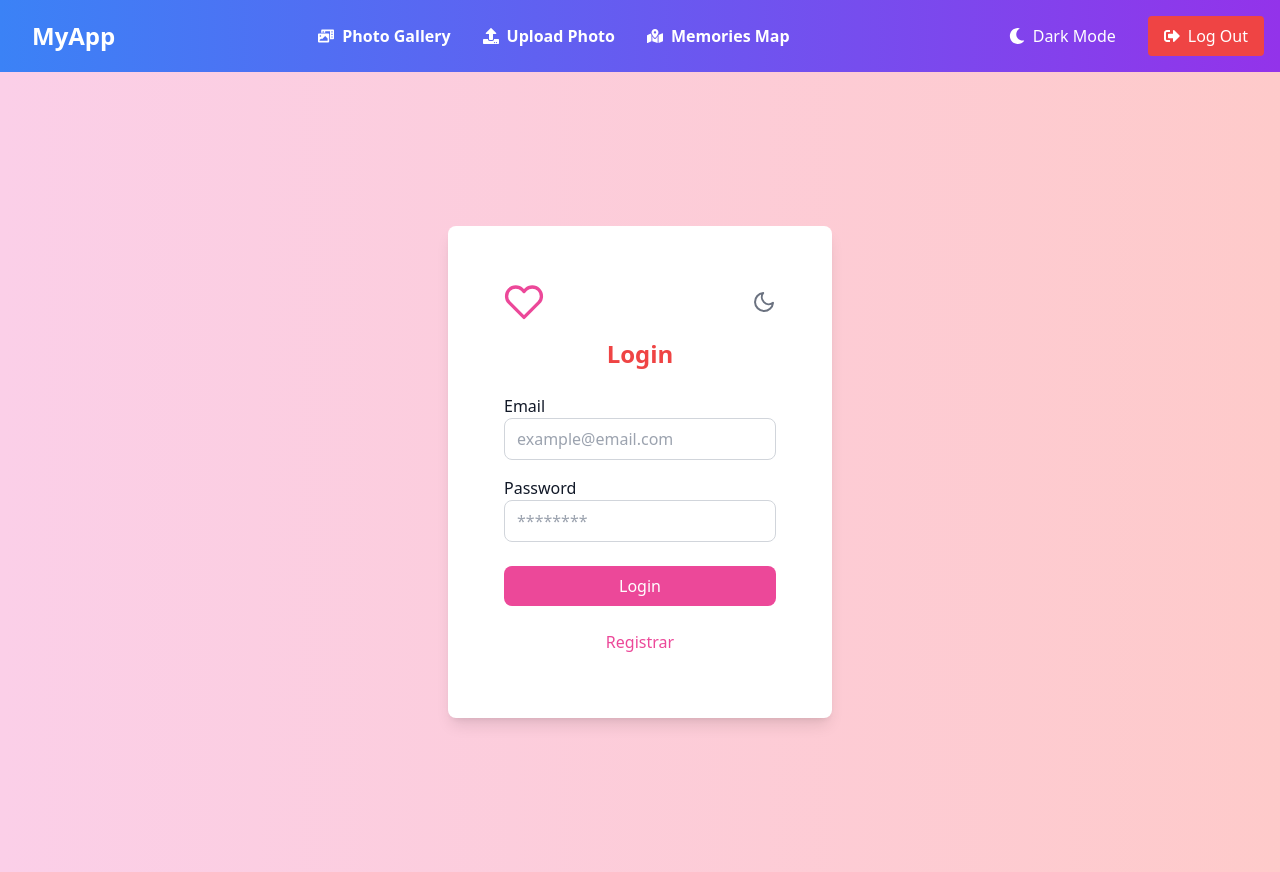
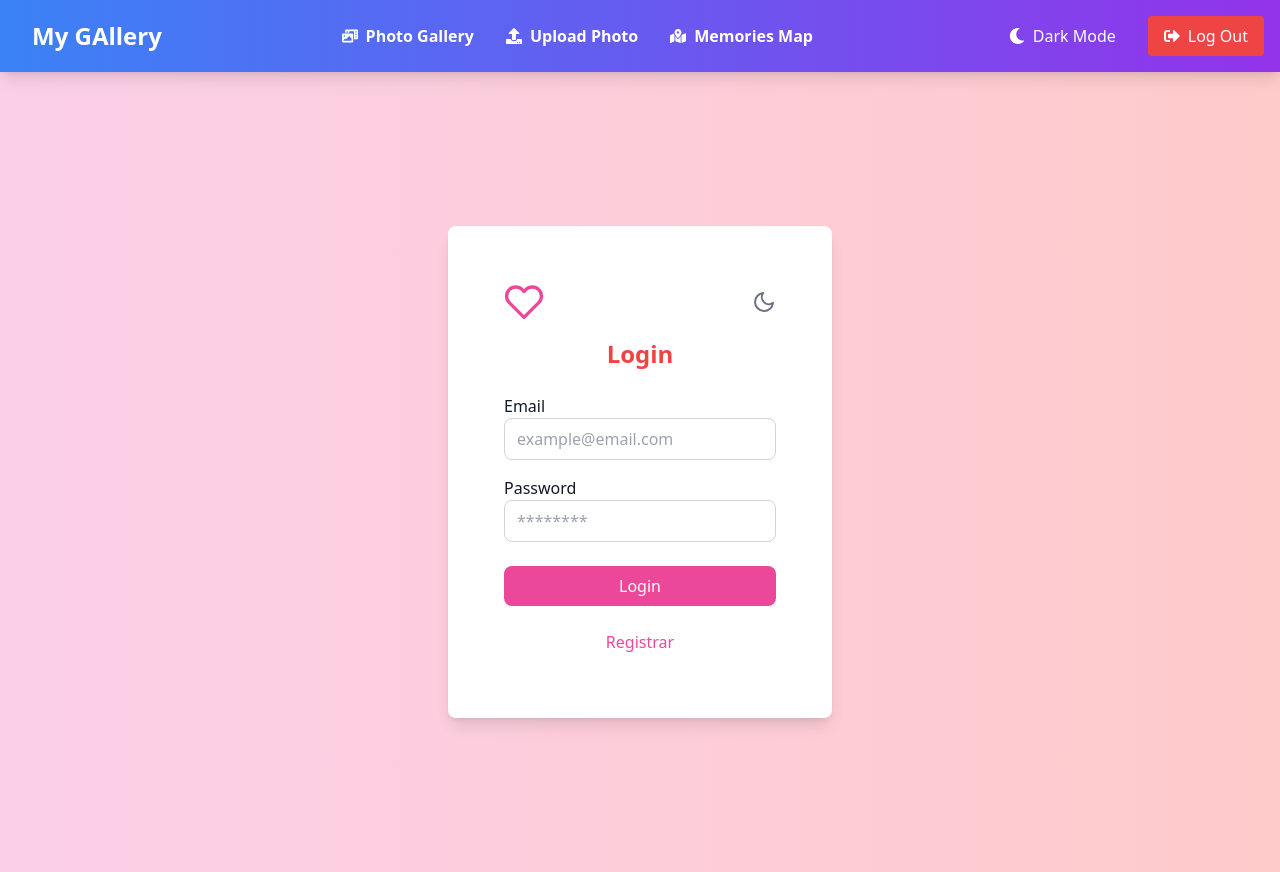
Before and after one commit to Florez264/Tu-Gallery, a React (Create React App) app: page /login in a window 1280 px wide. Built offline with nearby package versions, Linux system fonts and the light colour scheme; sample sign-in values are in the browser's storage.

Commit message:
actualizacion en la integracion de api

```diff
--- a/src/components/Navbar.js
+++ b/src/components/Navbar.js
@@ -36,7 +36,7 @@ const Navbar = ({ setToken }) => {
   };
 
   return (
-    <nav className={`bg-gradient-to-r from-blue-500 to-purple-600 p-4 flex justify-between items-center shadow-lg ${darkMode ? 'dark' : ''}`}>
+    <nav className={`bg-gradient-to-r from-blue-500 to-purple-600 p-4 flex justify-between items-center shadow-lg ${darkMode ? 'dark' : ''} relative z-50`}>
       <div className="flex items-center space-x-4">
         <button
           onClick={toggleMobileMenu}
@@ -45,7 +45,7 @@ const Navbar = ({ setToken }) => {
           ☰
         </button>
         <Link to="/" className="text-2xl font-bold text-white">
-          MyApp
+          My GAllery
         </Link>
       </div>
 
@@ -91,7 +91,7 @@ const Navbar = ({ setToken }) => {
 
       {/* Mobile Menu */}
       {isMobileMenuOpen && (
-        <div className="lg:hidden absolute top-16 left-0 right-0 bg-gradient-to-r from-blue-500 to-purple-600 p-4 flex flex-col items-center space-y-4">
+        <div className="lg:hidden absolute top-16 left-0 right-0 bg-gradient-to-r from-blue-500 to-purple-600 p-4 flex flex-col items-center space-y-4 z-50">
           <Link
             to="/gallery"
             className="text-white font-bold hover:text-yellow-300 transition duration-300 ease-in-out transform hover:scale-110"
```
